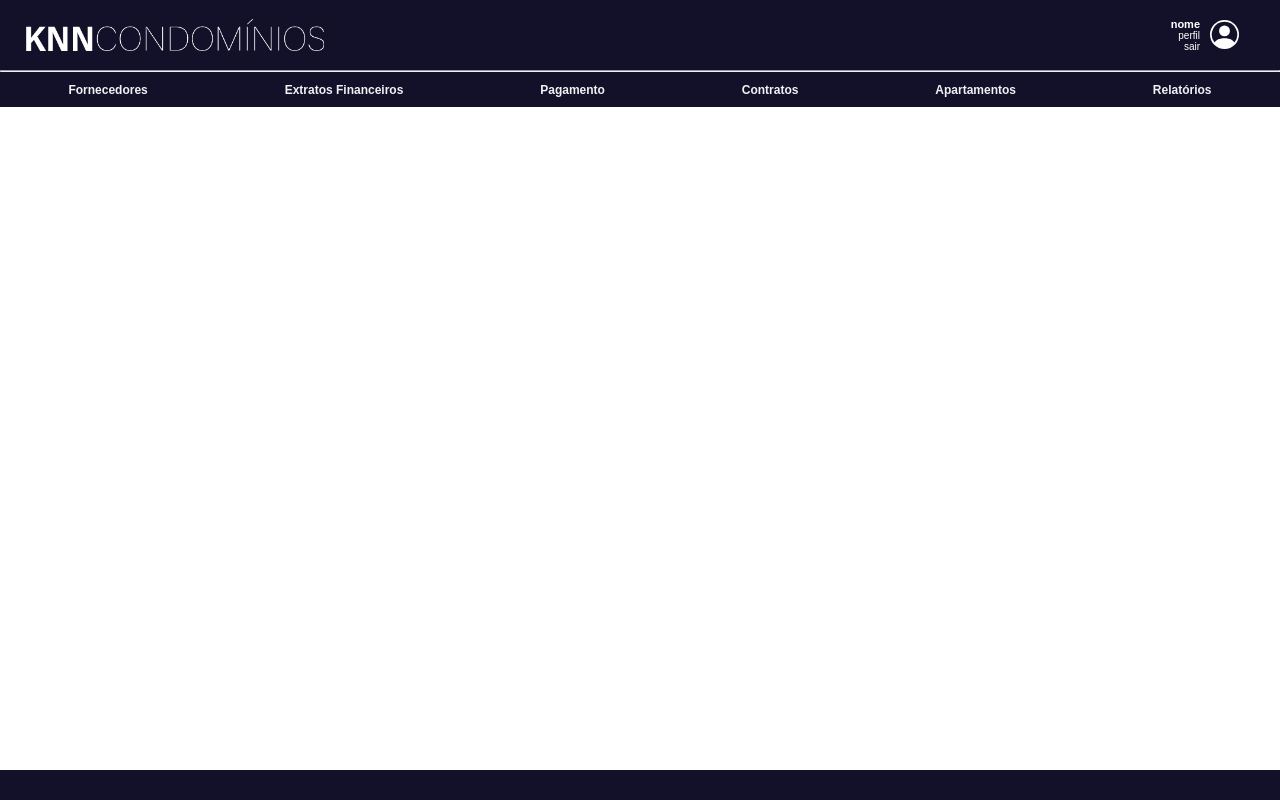
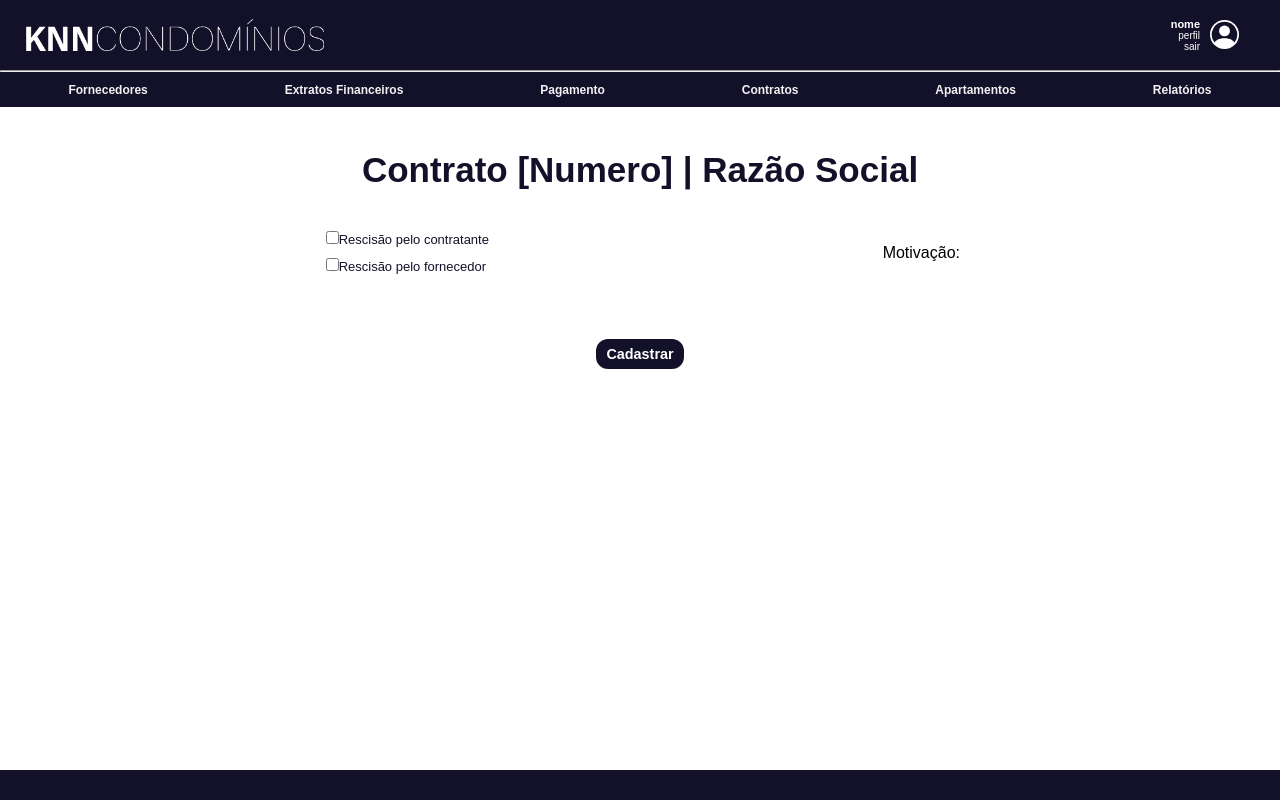
Before and after one commit to matheuspmbarcellos/KnnSystem, a React (Create React App) app in the folder frontend/: page /RescindirContratos in a window 1280 px wide. Built offline with nearby package versions, Linux system fonts and the light colour scheme.

Commit message:
Rescindir

```diff
--- /dev/null
+++ b/frontend/src/components/Checkbox/styles.jsx
@@ -0,0 +1,13 @@
+import styled from "styled-components";
+
+export const ChecboxContainer = styled.div`
+`;
+
+export const HiddenCheckbox = styled.input.attrs({type: 'checkbox'})`
+`;
+
+export const Text = styled.label`
+`;
+
+export const StyledCheckbox = styled.label`
+`;
--- /dev/null
+++ b/frontend/src/pages/Contratos/Rescindir/index.jsx
@@ -0,0 +1,36 @@
+import { CadastrarContainer, CheckboxContainer, BodyContainer, CheckboxGroup } from "./styles";
+import Button from "../../../components/Button/Button";
+
+const RescindirContratos = () => {
+
+  return (
+    <CadastrarContainer><br/>
+        <h1>{`Contrato [Numero] | Razão Social`}</h1>
+       <BodyContainer>
+        <CheckboxGroup>
+
+
+         <CheckboxContainer>
+           <label>
+           <input type="checkbox" />
+           </label>  Rescisão pelo contratante
+          </CheckboxContainer>
+
+          <CheckboxContainer>
+           <label>
+           <input type="checkbox" />
+           </label>  Rescisão pelo fornecedor
+          </CheckboxContainer>
+
+        </CheckboxGroup>
+
+        Motivação:
+
+
+        </BodyContainer><br/>
+        <Button>Cadastrar</Button>
+    </CadastrarContainer>
+  )
+}
+
+export default RescindirContratos;
--- /dev/null
+++ b/frontend/src/pages/Contratos/Rescindir/styles.jsx
@@ -0,0 +1,42 @@
+import styled from "styled-components";
+
+export const CadastrarContainer = styled.div`
+display: flex;
+flex-direction: column;
+align-items: center;
+
+}
+
+h1 {
+    font-size: 35px;
+    color: #131129;
+    margin: 25px 10px 10px 10px;
+}
+
+
+`
+export const BodyContainer = styled.form`
+width: 50%;
+display: flex;
+flex-direction: row;
+align-items: center;
+margin: 2%;
+
+`
+
+export const CheckboxContainer = styled.div`
+display: flex;
+flex-direction: row;
+align-items: center;
+padding: 1%;
+
+font-size: 13px;
+color: #131129;
+`
+
+export const CheckboxGroup= styled.div`
+width: 95%;
+display: flex;
+flex-direction: column;
+align-items: left;
+`
--- a/frontend/src/routes/index.jsx
+++ b/frontend/src/routes/index.jsx
@@ -14,6 +14,7 @@ import Contratos from '../pages/Contratos';
 import CadastrarContratos from '../pages/Contratos/Cadastrar';
 import NivelServico from '../pages/Contratos/NivelServico';
 import BuscarContratos from '../pages/Contratos/Buscar';
+import RescindirContratos from '../pages/Contratos/Rescindir';
 import DetalharContrato from '../pages/Contratos/Detalhar';
 import ResultadoContrato from '../pages/Contratos/Resultado';
 import Apartamentos from '../pages/Apartamentos';
@@ -46,6 +47,7 @@ const MainRoutes = () => {
             <Route path="/ResultadoContrato" element={<ResultadoContrato />} />
             <Route path="/DetalharContrato" element={<DetalharContrato />} />
             <Route path="/NivelServico" element={<NivelServico />} />
+            <Route path="/RescindirContratos" element={<RescindirContratos />} />
             <Route path="/BuscarContratos" element={<BuscarContratos />} />
             <Route path="/CadastrarContratos" element={<CadastrarContratos />} />
             <Route path="/Apartamentos" element={<Apartamentos />} />
```
Also changed, not shown: frontend/src/components/Checkbox/index.jsx (added, +14 -0 lines).
